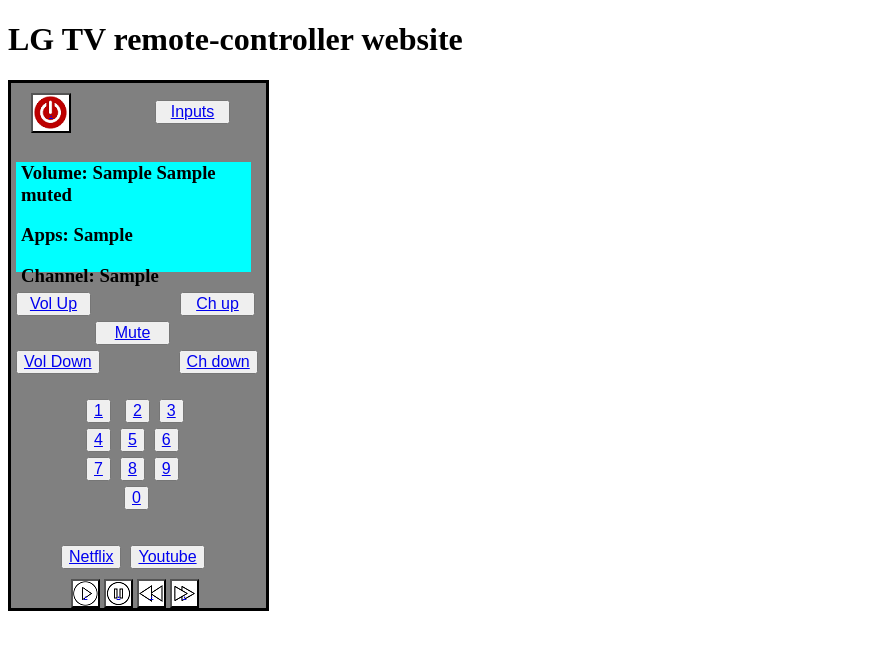
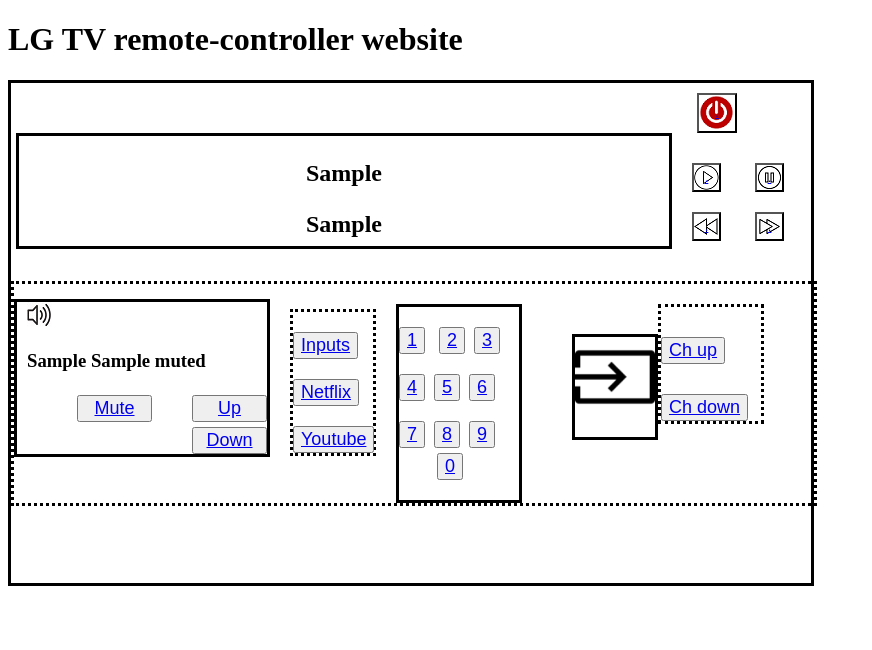
Before and after one commit to Sun-Keeratawatana/WebOSTV, a Flask app: template website/templates/home.html in a window 1280 px wide. Shown: the top 650 px of the page, without its empty margins (0-872 px from the left). Run offline with Flask 2, Linux system fonts and the light colour scheme; the template is opened without the code that fills it: most values are stand-ins (such as "Sample title", 1, 10 or a date in 2020).

Commit message:
ui change

```diff
--- a/test.py
+++ b/test.py
@@ -10,7 +10,7 @@ try:
     #webos_client.launch_app('youtube.leanback.v4')
     #webos_client.volume_down()
     #webos_client.volume_up()
-    print(webos_client.get_apps())
+    #print(webos_client.get_apps())
     #print(webos_client.get_inputs())
     #print(webos_client.get_audio_status().get("volumeStatus")["volume"])
     #print(webos_client.get_audio_status())
@@ -19,5 +19,6 @@ try:
     #print(webos_client.get_input())
     #webos_client.power_off()
     #print(webos_client.get_input())
+    print(webos_client.get_services())
 except:
     print("Error connecting to TV")
--- a/tvapi.py
+++ b/tvapi.py
@@ -25,8 +25,8 @@ class webostv():
     def __init__(self):
         try:
             self.webos_client = connection('10.66.2.172').connect()
-            self.volume = self.webos_client.get_audio_status().get("volumeStatus")["volume"]
-            #self.volume = self.webos_client.get_audio_status().get("volume")
+            #self.volume = self.webos_client.get_audio_status().get("volumeStatus")["volume"]
+            self.volume = self.webos_client.get_audio_status().get("volume")
         except:
             sys.exit("Cannot connect to the tv")
 
--- a/website/templates/home.html
+++ b/website/templates/home.html
@@ -4,22 +4,36 @@
     <meta charset=utf-8>
     <style>
         .textbox{
+            float: left;
+            border-style: solid;
             margin-left:5px;
-            background-color: cyan;
-            width: 235px;
+            margin-right: 5px;
+            margin-top: 50px;
+            text-align: center;
+            width: 650px;
             height: 110px;
         }
         .text{
-            margin-left:5px;
+            font-size:x-large;
             color: black;
+        }
+        .blank{
+            float: left;
+            width: 800px;
+            height: 30px;
+        }
+        .allbtn{
+            float: left;
+            width: 800px;
+            height: auto;
+            border-style: dotted;
         }
         .mutetext{
             color: red;
         }
         .remote{
-            background-color: grey;
             border-style: solid;
-            width: 255px;
+            width: 800px;
             min-height: 500px;
         }
         .powerbtn{
@@ -30,13 +44,58 @@
             margin-top: 10px;
             margin-bottom: 10px;
         }
+
         .volbox{
+            border-style: solid;
             margin-top: 15px;
+            width:250px;
+            float: left;
+        }
+        .voldis{
+            margin-left: 10px;
             width:auto;
+            float: left;
+        }
+        .volbtn{
+            width:auto;
+            float: right;
+            font-size: large;
+            margin-left: 40px;
+            margin-top: 5px;
+            min-width: 75px;
+        }
+        .appbox{
+            margin-top: 25px;
+            margin-left: 20px;
+            width:80px;
+            border-style: dotted;
+            float: left;
+        }
+        .appbtn{
+            font-size: large;
+            margin-top: 20px;
+            margin-right: 5px;
+            width: auto;
         }
         .chbox{
-            margin: 20px 0px 0px 75px;
-            width:auto;
+            margin-top: 20px;
+            margin-left: 20px;
+            width:120px;
+            float:left;
+            border-style: solid;
+        }
+        .chdis{
+            margin-top: 50px;
+            margin-left: 50px;
+            float:left;
+            border-style: solid;
+            height: 100px;
+        }
+        .chbtn{
+            margin-top: 20px;
+            float:left;
+            border-style: dotted;
+            width: 100px;
         }
         .topbtn{
             margin-top: 10px;
@@ -50,74 +109,107 @@
             min-width: 75px;
         }
         .rtbtn{
-            font-size: medium;
-            margin-left: 80px;
-            margin-top: 5px;
-            min-width: 75px;
+            margin-top: 30px;
+            font-size: large;
         }
         .btn{
-            font-size: medium;
-            margin-top: 5px;
+            font-size: large;
+            margin-top: 20px;
             margin-right: 5px;
+            width: auto;
         }
+
         .zerobtn{
-            font-size: medium;
+            font-size: large;
             margin-top:5px;
             margin-bottom: 20px;
             margin-left: 38px;
         }
-        .appbox{
+
+        .playerbox{
+            float: left;
             margin-top: 10px;
-            margin-left: 50px;
-            width:auto;
-        }
-        .playerbox{
-            margin-top: 10px;
-            margin-left: 60px;
-            width:auto;
+            width:100;
         }
         .playbtn{
             background: url(../static/play.png);
             width: 29px;
             height: 29px;
+            margin-top: 10px;
+            margin-left: 15px;
+            margin-right: 15px;
+            margin-bottom: 10px;
         }
         .pausebtn{
             background: url(../static/pause.png);
             width: 29px;
             height: 29px;
+            margin-top: 10px;
+            margin-left: 15px;
+            margin-right: 15px;
+            margin-bottom: 10px;
         }
         .rewindbtn{
             background: url(../static/rewind.png);
             width: 29px;
             height: 29px;
+            margin-top: 10px;
+            margin-left: 15px;
+            margin-right: 15px;
+            margin-bottom: 10px;
         }
         .ffbtn{
             background: url(../static/ff.jpg);
             width: 29px;
             height: 29px;
+            margin-top: 10px;
+            margin-left: 15px;
+            margin-right: 15px;
+            margin-bottom: 10px;
         }
     </style>
 
 </head>
     <body>
+
         <h1>LG TV remote-controller website</h1>
         <div class=remote>
             <button class=powerbtn> <a href="/power/">.</a></button>
-            <button class=rtbtn> <a href="/inputs/">Inputs</a></button><br>
             <div class = textbox>
-        <h3 class=text>Volume: {{current_volume}} {{Muted}}</h3>
-        <h3 class=text>Apps: {{current_input}}</h3>
-        <h3 class=text>Channel: {{current_channel}}</h3>
+                <h3 class=text>{{current_input}}</h3>
+                <h3 class=text>{{current_channel}}</h3>
             </div>
+
+            <div class = playerbox>
+                <button class = playbtn><a href="/play/">.</a></button>
+                <button class = pausebtn><a href="/pause/">.</a></button>
+                <br>
+                <button class = rewindbtn><a href="/rewind/">.</a></button>
+                <button class = ffbtn><a href="/fast-forward/">.</a></button>
+            </div>
+            <div class=blank>
+            </div>
+
+            <div class=allbtn>
+
                 <div class=volbox>
-        <button class=ltbtn> <a href="/vol-up/">Vol Up</a></button>
-        <button class=rtbtn> <a href="/chup/">Ch up</a></button><br>
-        <button class=ltbtn style="margin-left:84px"> <a href="/mute/"> Mute</a></button>
+                    <div class=voldis>
+                        <img src="../static/audioUp.jpg" alt="audioUp">
+                        <h3>{{current_volume}} {{Muted}}</h3>
+                    </div>
+                <button class="volbtn arrowup"> <a href="/vol-up/">Up</a></button>
+                <button class=volbtn> <a href="/mute/"> Mute</a></button>
+                <button class=volbtn > <a href="/vol-down/">Down</a></button>
+                </div>
+
+                <div class = appbox>
+                    <button class=appbtn> <a href="/inputs/">Inputs</a></button>
                     <br>
-        <button class=ltbtn > <a href="/vol-down/">Vol Down</a></button>
-        <button class=rtbtn style="margin-left: 70px;"> <a href="/chdown/">Ch down</a></button><br>
+                    <button class=appbtn> <a href="/netflix/">Netflix</a></button>
+                    <br>
+                    <button class=appbtn> <a href="/youtube/">Youtube</a></button>
+                </div>
 
-        </div>
                 <div class = chbox>
                     <button class=btn><a href="/ch1/">1</a></button>
                     <button class=btn style="margin-left: 5px;"><a href="/ch2/">2</a></button>
@@ -133,15 +225,14 @@
                     <br>
                     <button class = zerobtn><a href="/ch0/">0</a></button>
                 </div>
-        <div class = appbox>
-        <button class=btn> <a href="/netflix/">Netflix</a></button>
-        <button class=btn> <a href="/youtube/">Youtube</a></button>
+                <div class=chdis>
+                    <img src="../static/input.png">
                 </div>
-        <div class = playerbox>
-        <button class = playbtn><a href="/play/">.</a></button>
-        <button class = pausebtn><a href="/pause/">.</a></button>
-        <button class = rewindbtn><a href="/rewind/">.</a></button>
-        <button class = ffbtn><a href="/fast-forward/">.</a></button>
+                <div class=chbtn>
+                    <button class=rtbtn> <a href="/chup/">Ch up</a></button><br>
+                    <button class=rtbtn> <a href="/chdown/">Ch down</a></button><br>
+                </div>
+
             </div>
         </div>
     </body>
```
Lines whose indentation alone changed are shown as unchanged.
